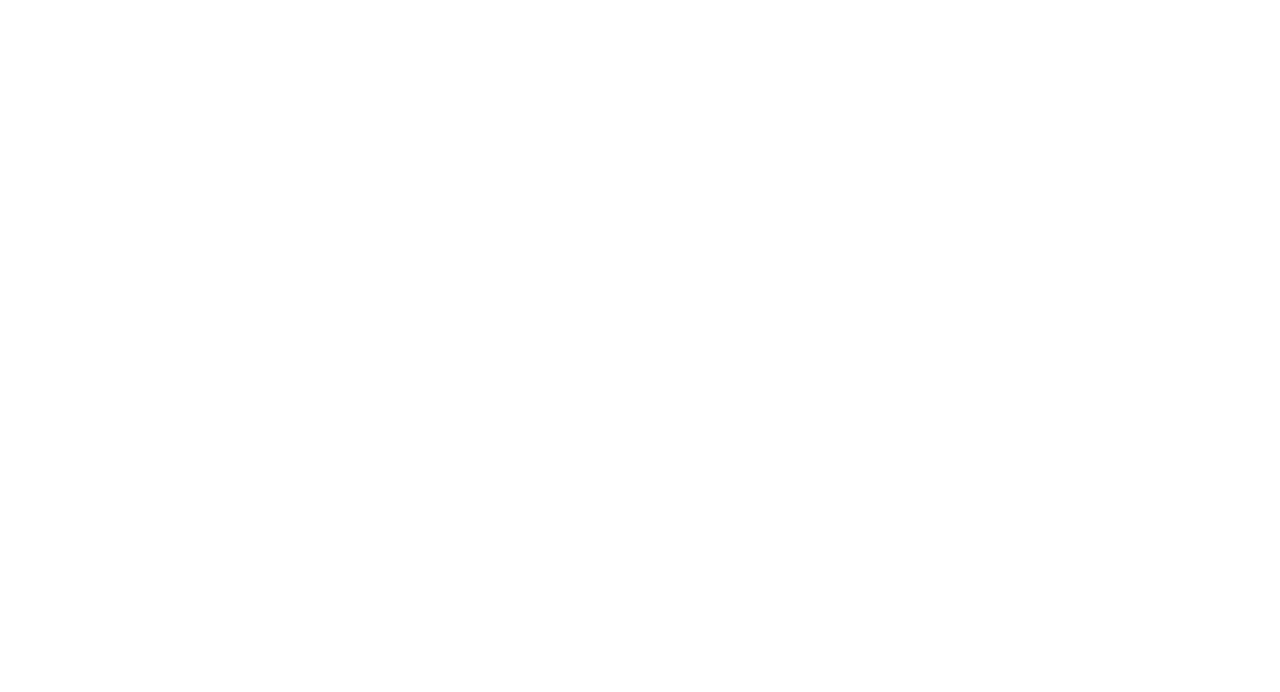
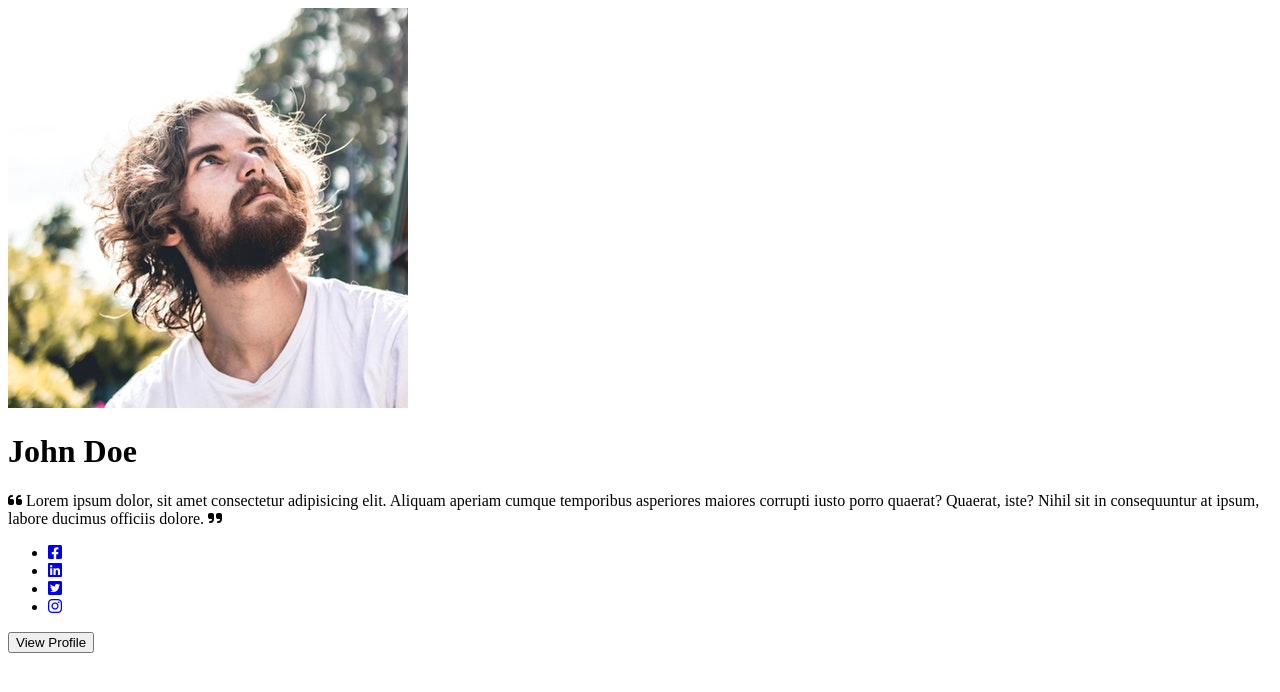
Before and after one commit to monkhectorsanchez/50Projects-CodeAndCreate, a plain HTML site: page Invisible_Card/index.html in a window 1280 px wide. Drawn offline with Linux system fonts and the light colour scheme.

Commit message:
added the HTML structure

```diff
--- a/Invisible_Card/index.html
+++ b/Invisible_Card/index.html
@@ -4,10 +4,45 @@
   <meta charset="UTF-8">
   <meta http-equiv="X-UA-Compatible" content="IE=edge">
   <meta name="viewport" content="width=device-width, initial-scale=1.0">
+  <link rel="stylesheet" href="https://cdnjs.cloudflare.com/ajax/libs/font-awesome/6.2.1/css/all.min.css">
+  <link href="https://fonts.googleapis.com/css2?family=Josefin+Sans:ital,wght@0,300;0,400;0,500;0,600;0,700;1,300;1,400;1,500;1,600;1,700&family=Source+Code+Pro:ital,wght@0,300;0,400;0,500;0,600;1,300;1,400&display=swap" rel="stylesheet">
   <link rel="stylesheet" href="style.css">
   <title>Invisible Card</title>
 </head>
 <body>
 
+  <div class="container">
+    <div class="card-wrapper">
+      <div class="card">
+        <img src="images/john-doe.jpg" class="card-img">
+        <h1 class="card-heading">John Doe</h1>
+        <p class="card-paragraph"><i class="fas fa-quote-left"></i> Lorem ipsum dolor, sit amet consectetur adipisicing elit. Aliquam aperiam cumque temporibus asperiores maiores corrupti iusto porro quaerat? Quaerat, iste? Nihil sit in consequuntur at ipsum, labore ducimus officiis dolore. <i class="fas fa-quote-right"></i></p>
+        <ul class="card-icons">
+          <li>
+            <a href="#" class="card-icon-link">
+              <i class="card-icon fab fa-facebook-square"></i>
+            </a>
+          </li>
+          <li>
+            <a href="#" class="card-icon-link">
+              <i class="card-icon fab fa-linkedin"></i>
+            </a>
+          </li>
+          <li>
+            <a href="#" class="card-icon-link">
+              <i class="card-icon fab fa-twitter-square"></i>
+            </a>
+          </li>
+          <li>
+            <a href="#" class="card-icon-link">
+              <i class="card-icon fab fa-instagram"></i>
+            </a>
+          </li>
+        </ul>
+        <button class="card-btn">View Profile</button>
+      </div>
+    </div>
+  </div>
+
 </body>
 </html>
```
